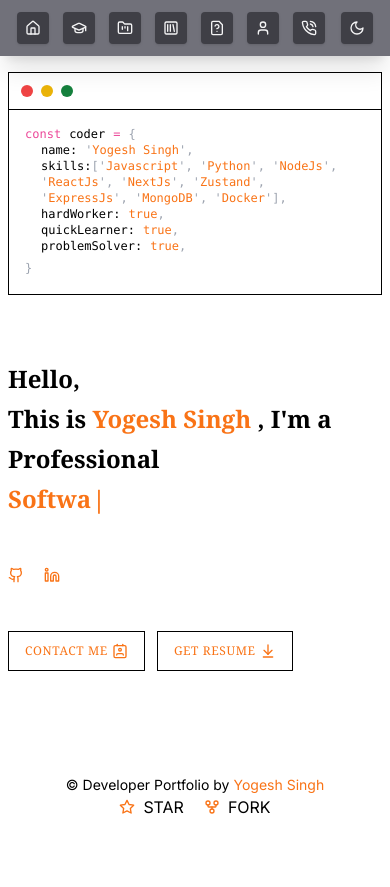
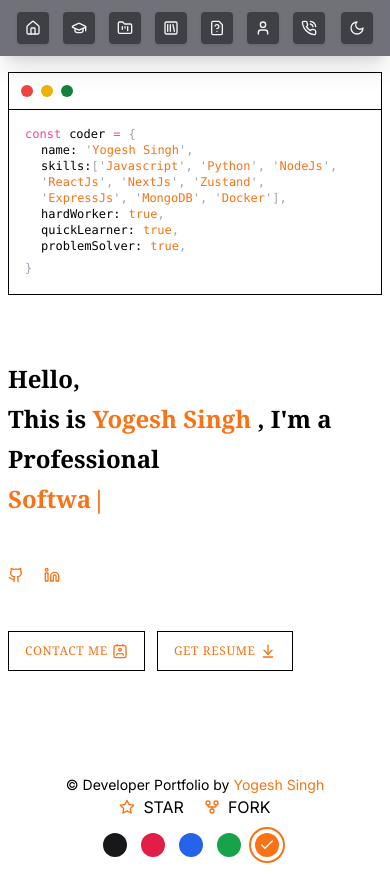
Before and after one commit to yogesh2104/abt.yogesh, a Next.js app: page / in a window 390 px wide. Before the commit the page ends 851 px from the top, so only its background shows below. Built offline with nearby package versions, Linux system fonts and the light colour scheme.

Commit message:
refactor: theme-customizer for mobile device

```diff
--- a/components/theme-customizer.tsx
+++ b/components/theme-customizer.tsx
@@ -18,8 +18,8 @@ export function ThemeCustomizer() {
 
   return (
     <div className="flex items-center space-x-2">
-      <div className="hidden md:flex">
-        <div className="mr-2 hidden items-center space-x-0.5 lg:flex">
+      <div className="flex">
+        <div className="mr-2 items-center space-x-0.5 flex">
           {mounted && (
             <>
               {["zinc", "rose", "blue", "green", "orange"].map((color) => {
```
